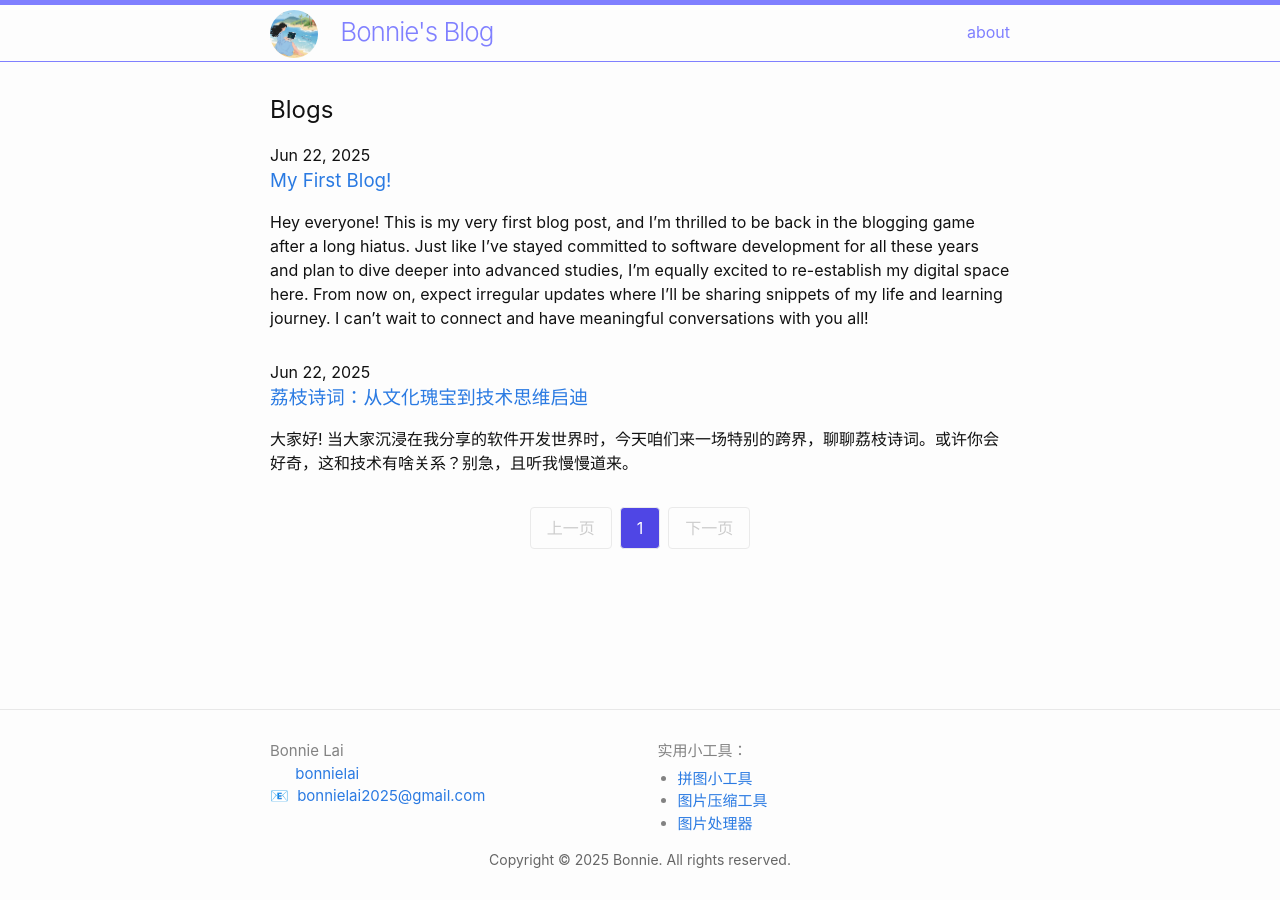
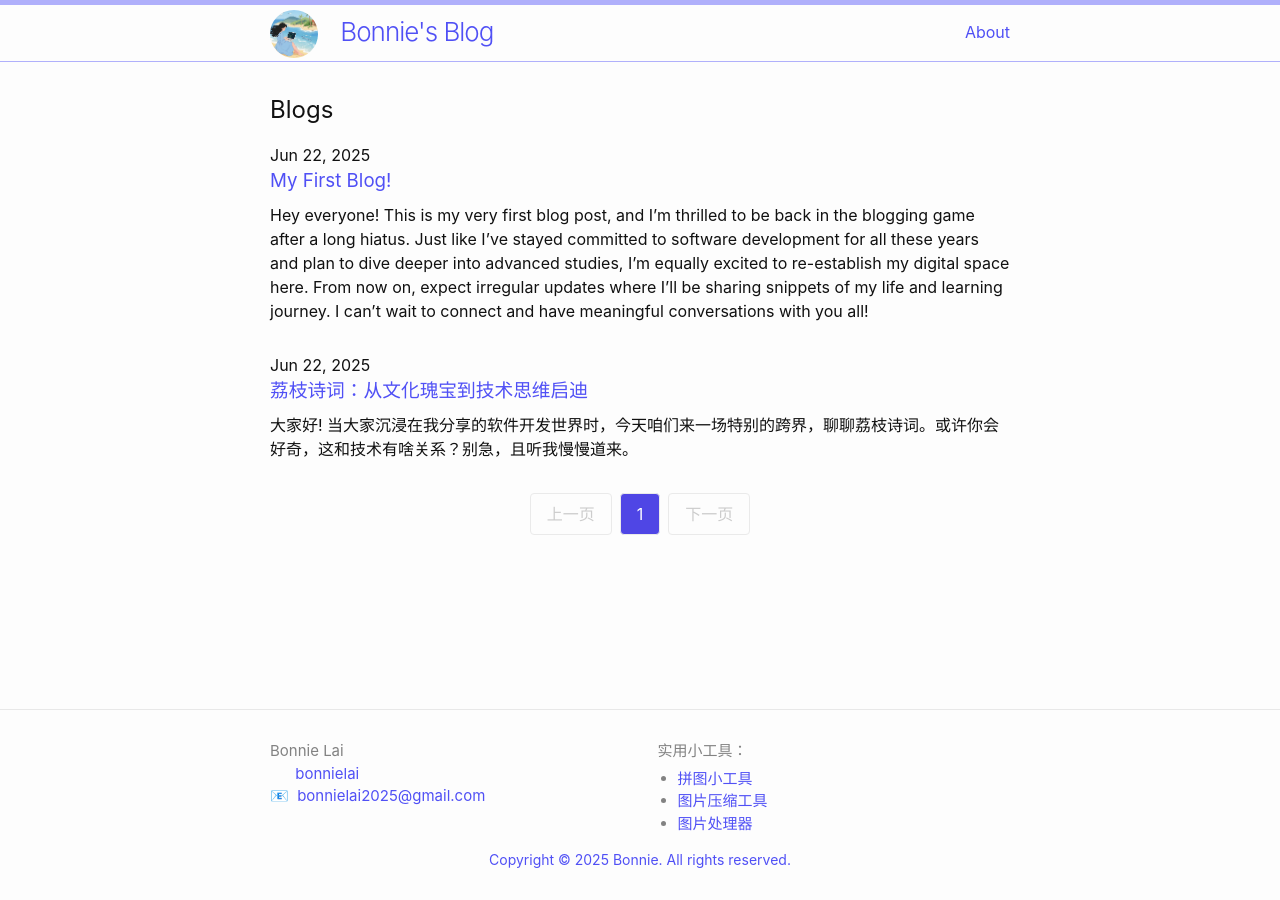
Before and after one commit to bonnielai/bonnielai.github.io, a Jekyll site: the page built from index.html, in a window 1280 px wide. Built offline with Jekyll 4.4.1, drawn with Linux system fonts in a browser that asks for light colours; the list of posts is cut into pages by our own code.

Commit message:
modify style

```diff
--- a/_includes/header.html
+++ b/_includes/header.html
@@ -10,7 +10,7 @@
 
     <nav class="site-nav">
         <div class="trigger">
-            <a class="page-link" href="/about/">about</a>
+            <a class="page-link" href="/about/">About</a>
         </div>
     </nav>
     <!-- {%- if page_paths -%}
--- a/_sass/minima.scss
+++ b/_sass/minima.scss
@@ -18,7 +18,9 @@ $grey-color:       #828282 !default;
 $grey-color-light: lighten($grey-color, 40%) !default;
 $grey-color-dark:  darken($grey-color, 25%) !default;
 
-$purple-color:     #8080ff !default;
+$purple-color:     #5050f5 !default;
+$purple-color-light: lighten($purple-color, 20%) !default;
+$purple-color-dark:  darken($purple-color, 25%) !default;
 
 $table-text-align: left !default;
 
--- a/_sass/minima/_base.scss
+++ b/_sass/minima/_base.scss
@@ -103,15 +103,15 @@ h1, h2, h3, h4, h5, h6 {
  * Links
  */
 a {
-  color: $brand-color;
+  color: $purple-color;
   text-decoration: none;
 
   &:visited {
-    color: darken($brand-color, 15%);
+    color: darken($purple-color, 15%);
   }
 
   &:hover {
-    color: $text-color;
+    color: $purple-color-dark;
     text-decoration: underline;
   }
 
--- a/_sass/minima/_layout.scss
+++ b/_sass/minima/_layout.scss
@@ -2,8 +2,8 @@
  * Site header
  */
 .site-header {
-  border-top: 5px solid $purple-color;
-  border-bottom: 1px solid $purple-color;
+  border-top: 5px solid $purple-color-light;
+  border-bottom: 1px solid $purple-color-light;
   min-height: $spacing-unit * 1.865;
 
   // Positioning context for the mobile navigation icon
@@ -197,7 +197,7 @@
   height: 20px;
   line-height: 20px;
   font-size: 14px;
-  color: #666;
+  color: $purple-color;
   text-align: center;
 }
 
@@ -234,6 +234,10 @@
 
   > li {
     margin-bottom: $spacing-unit;
+  }
+
+  h3 {
+    margin-bottom: 8px;
   }
 }
 
--- a/index.html
+++ b/index.html
@@ -18,7 +18,7 @@ pagination:
     <h2>Blogs</h2>
     <ul class="post-list">
       {% for post in paginator.posts %}
-        <li>
+        <li onclick="window.location.href='{{ post.url | relative_url }}'">
           <span>{{ post.date | date: "%b %-d, %Y" }}</span>
           <h3><a href="{{ post.url | relative_url }}">{{ post.title }}</a></h3>
           {{ post.excerpt }}
```
